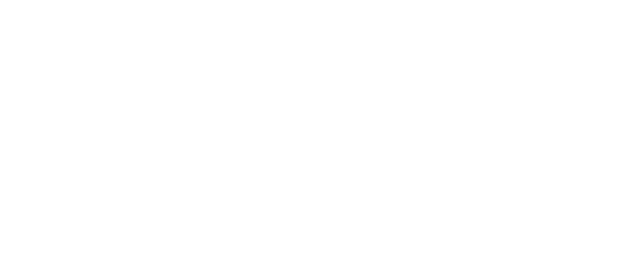
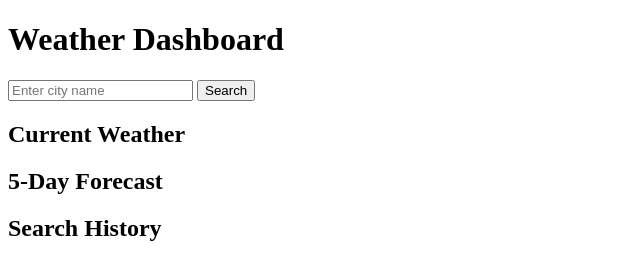
Before and after one commit to devNathanNguyen/weather-forecast, a plain HTML site: page index.html in a window 1280 px wide. Shown: the whole page, without its empty margins (0-640 px from the left). Drawn offline with Linux system fonts and the light colour scheme.

Commit message:
finished html

```diff
--- a/index.html
+++ b/index.html
@@ -1,12 +1,31 @@
 <!DOCTYPE html>
 <html lang="en">
-<head>
-    <meta charset="UTF-8">
-    <meta http-equiv="X-UA-Compatible" content="IE=edge">
-    <meta name="viewport" content="width=device-width, initial-scale=1.0">
-    <title>Document</title>
-</head>
-<body>
-
-</body>
+  <head>
+    <meta charset="UTF-8" />
+    <meta name="viewport" content="width=device-width, initial-scale=1.0" />
+    <title>Weather Dashboard</title>
+    <link rel="stylesheet" href="styles.css" />
+  </head>
+  <body>
+    <header>
+      <h1>Weather Dashboard</h1>
+    </header>
+    <section class="search">
+      <input type="text" id="search-input" placeholder="Enter city name" />
+      <button id="search-btn">Search</button>
+    </section>
+    <section class="current-weather">
+      <h2>Current Weather</h2>
+      <div id="current-weather-details"></div>
+    </section>
+    <section class="forecast">
+      <h2>5-Day Forecast</h2>
+      <div id="forecast-details"></div>
+    </section>
+    <section class="search-history">
+      <h2>Search History</h2>
+      <ul id="search-history-list"></ul>
+    </section>
+    <script src="script.js"></script>
+  </body>
 </html>
```
